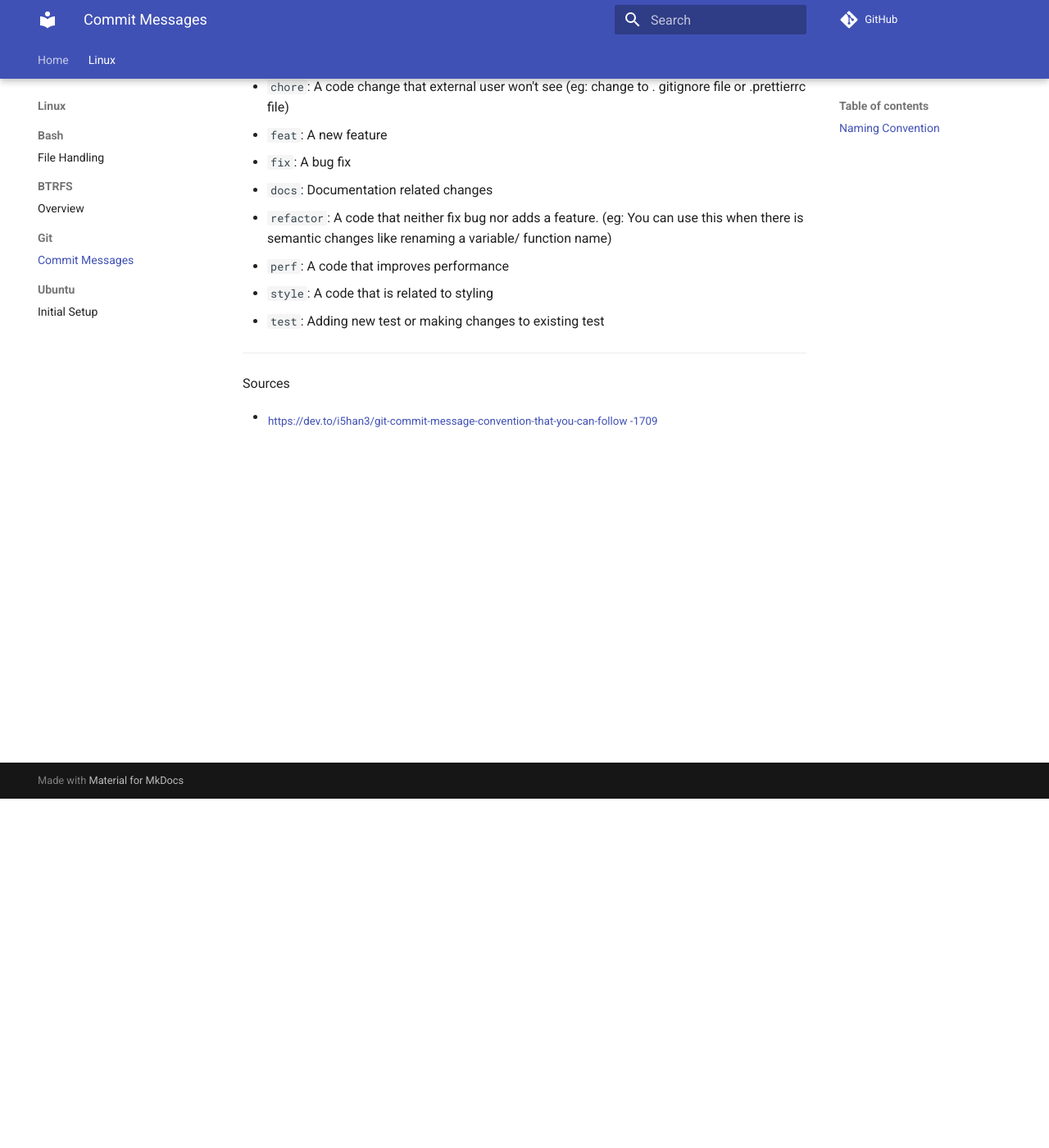
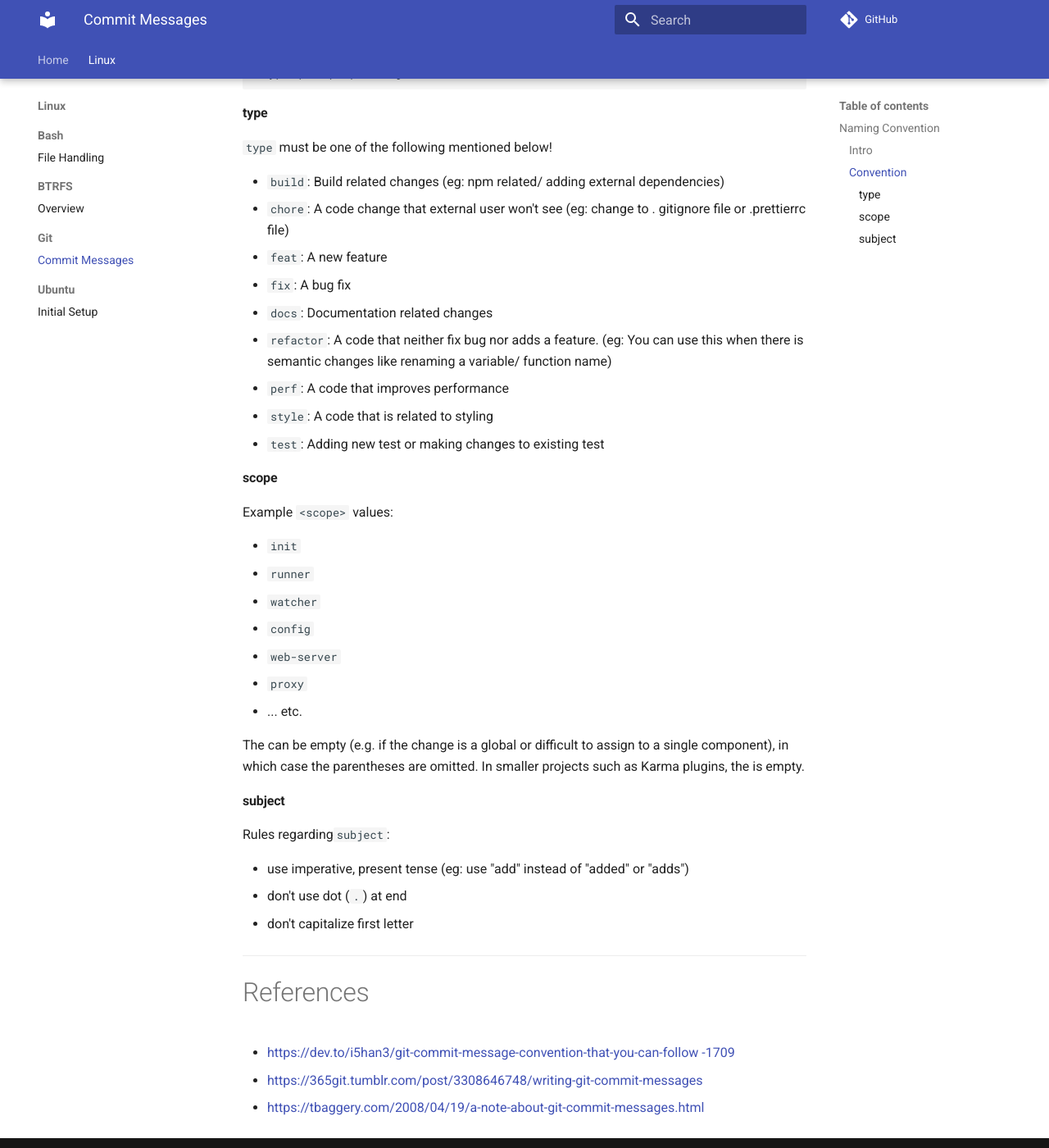
Before and after one commit to cvarta/wiki, an MkDocs documentation site: the page built from docs/linux/git/commit-messages.md, in a window 1280 px wide and 1400 px high, scrolled down 426 px. Shown: the whole window at 82% size. Built offline with MkDocs 1.6.1 and Material for MkDocs 9.7.7, drawn with Linux system fonts in a browser that asks for light colours; comment, search, counter and statistics services are not loaded.

Commit message:
docs: add detailed explanation to git commit message convention

````diff
--- a/docs/linux/git/commit-messages.md
+++ b/docs/linux/git/commit-messages.md
@@ -1,14 +1,15 @@
 # Git Commit Messages
 ## Naming Convention
-
+### Intro
 Motivation of this page is to curate all information at one place and to make more people aware about standards followed by industry.
-
+### Convention
 A typical git commit message will look like
 
 ```shell
 <type>(<scope>): <subject>
 ```
-"type" must be one of the following mentioned below!
+#### type
+`type` must be one of the following mentioned below!
 
 * `build`: Build related changes (eg: npm related/ adding external dependencies)
 * `chore`: A code change that external user won't see (eg: change to .
@@ -22,9 +23,31 @@ A typical git commit message will look like
 * `style`: A code that is related to styling
 * `test`: Adding new test or making changes to existing test
 
+#### scope
+Example `<scope>` values:
+
+* `init`
+* `runner`
+* `watcher`
+* `config`
+* `web-server`
+* `proxy`
+* ... etc.
+
+The <scope> can be empty (e.g. if the change is a global or difficult to assign to a single component), in which case the parentheses are omitted. In smaller projects such as Karma plugins, the <scope> is empty.
+
+#### subject
+Rules regarding`subject`:
+
+* use imperative, present tense (eg: use "add" instead of "added" or "adds")
+* don't use dot (`.`) at end
+* don't capitalize first letter
+
 ---
-Sources
+# References
 
-* <sub>[https://dev.to/i5han3/git-commit-message-convention-that-you-can-follow
+* [https://dev.to/i5han3/git-commit-message-convention-that-you-can-follow
 -1709](https://dev.to/i5han3/git-commit-message-convention-that-you-can-follow
--1709)</sub>
+-1709)
+* [https://365git.tumblr.com/post/3308646748/writing-git-commit-messages](https://365git.tumblr.com/post/3308646748/writing-git-commit-messages)
+* [https://tbaggery.com/2008/04/19/a-note-about-git-commit-messages.html](https://tbaggery.com/2008/04/19/a-note-about-git-commit-messages.html)
````
